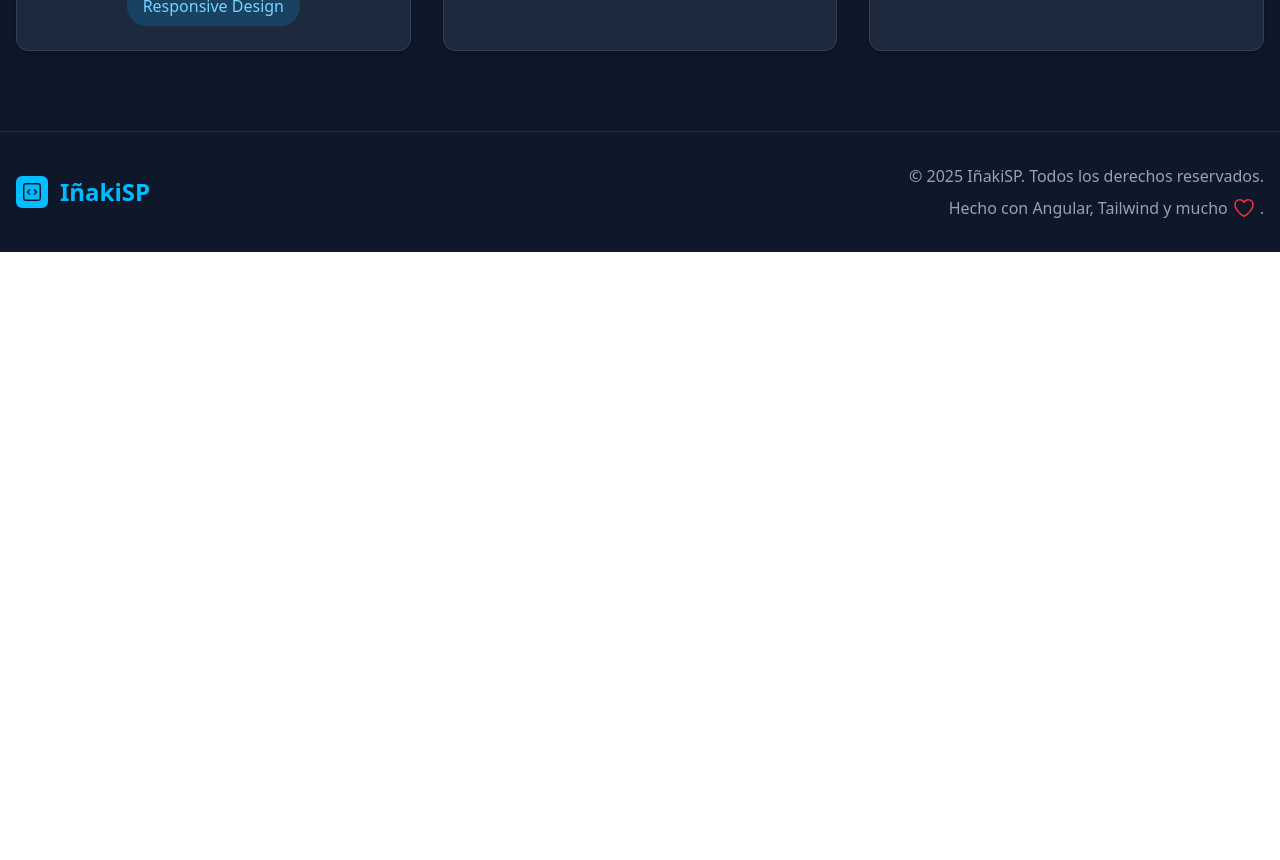
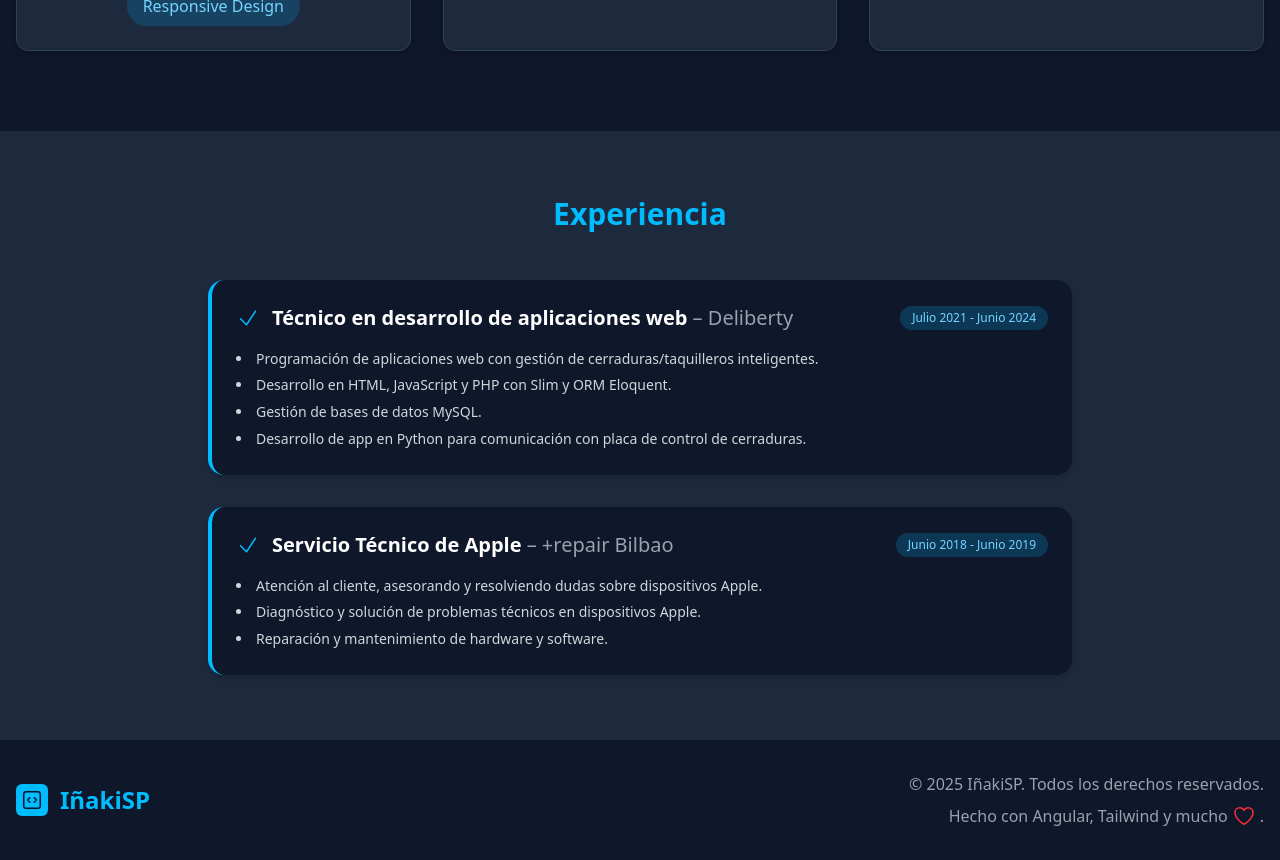
Before and after one commit to InakiSP/portfolio, an Angular app in the folder front/: page / in a window 1280 px wide. Shown: the part 2280-3140 px from the top of the page. Before the commit the page ends 2532 px from the top, so only its background shows below. Built offline with nearby package versions, Linux system fonts and the light colour scheme.

Commit message:
Añadida la experiencia

```diff
--- a/front/src/app/app.html
+++ b/front/src/app/app.html
@@ -1,5 +1,12 @@
 <app-navbar></app-navbar>
+
+
+
 <app-hero></app-hero>
 <app-about-me></app-about-me>
 <app-skills></app-skills>
+<app-experience></app-experience>
+
+
+
 <app-footer></app-footer>
--- a/front/src/app/app.ts
+++ b/front/src/app/app.ts
@@ -4,10 +4,11 @@ import { Hero } from "./components/hero/hero";
 import { AboutMe } from "./components/about-me/about-me";
 import { Skills } from "./components/skills/skills";
 import { Footer } from "./components/footer/footer";
+import { Experience } from "./components/experience/experience";
 
 @Component({
   selector: 'app-root',
-  imports: [Navbar, Hero, AboutMe, Skills, Footer],
+  imports: [Navbar, Hero, AboutMe, Skills, Footer, Experience],
   templateUrl: './app.html',
   styleUrl: './app.css'
 })
--- /dev/null
+++ b/front/src/app/components/experience/experience.html
@@ -0,0 +1,58 @@
+<section id="experiencia" class="py-16 bg-slate-800 border-t border-slate-800">
+  <div class="container mx-auto px-4 max-w-4xl">
+    <h2 class="text-3xl font-bold text-sky-400 mb-12 text-center">Experiencia</h2>
+
+    <div class="space-y-8">
+
+      <!-- Experiencia 1 -->
+      <div class="relative bg-slate-900 rounded-2xl p-6 shadow-md border-l-4 border-sky-400 hover:shadow-lg transition-shadow">
+        <div class="flex flex-col md:flex-row md:items-center md:justify-between mb-4">
+          <div class="flex items-center space-x-3">
+            <svg xmlns="http://www.w3.org/2000/svg" class="w-6 h-6 text-sky-400" fill="none" viewBox="0 0 24 24" stroke="currentColor">
+              <path stroke-linecap="round" stroke-linejoin="round" stroke-width="1.5"
+                d="M4.5 12.75l6 6 9-13.5" />
+            </svg>
+            <h3 class="text-xl font-semibold text-white">
+              Técnico en desarrollo de aplicaciones web
+              <span class="text-gray-400 font-normal">– Deliberty</span>
+            </h3>
+          </div>
+          <span class="mt-3 md:mt-0 inline-block bg-sky-400/20 text-sky-300 text-xs font-medium px-3 py-1 rounded-full">
+            Julio 2021 - Junio 2024
+          </span>
+        </div>
+        <ul class="list-disc list-inside text-gray-300 space-y-1 text-sm leading-relaxed">
+          <li>Programación de aplicaciones web con gestión de cerraduras/taquilleros inteligentes.</li>
+          <li>Desarrollo en HTML, JavaScript y PHP con Slim y ORM Eloquent.</li>
+          <li>Gestión de bases de datos MySQL.</li>
+          <li>Desarrollo de app en Python para comunicación con placa de control de cerraduras.</li>
+        </ul>
+      </div>
+
+      <!-- Experiencia 2 -->
+      <div class="relative bg-slate-900 rounded-2xl p-6 shadow-md border-l-4 border-sky-400 hover:shadow-lg transition-shadow">
+        <div class="flex flex-col md:flex-row md:items-center md:justify-between mb-4">
+          <div class="flex items-center space-x-3">
+            <svg xmlns="http://www.w3.org/2000/svg" class="w-6 h-6 text-sky-400" fill="none" viewBox="0 0 24 24" stroke="currentColor">
+              <path stroke-linecap="round" stroke-linejoin="round" stroke-width="1.5"
+                d="M4.5 12.75l6 6 9-13.5" />
+            </svg>
+            <h3 class="text-xl font-semibold text-white">
+              Servicio Técnico de Apple
+              <span class="text-gray-400 font-normal">– +repair Bilbao</span>
+            </h3>
+          </div>
+          <span class="mt-3 md:mt-0 inline-block bg-sky-400/20 text-sky-300 text-xs font-medium px-3 py-1 rounded-full">
+            Junio 2018 - Junio 2019
+          </span>
+        </div>
+        <ul class="list-disc list-inside text-gray-300 space-y-1 text-sm leading-relaxed">
+          <li>Atención al cliente, asesorando y resolviendo dudas sobre dispositivos Apple.</li>
+          <li>Diagnóstico y solución de problemas técnicos en dispositivos Apple.</li>
+          <li>Reparación y mantenimiento de hardware y software.</li>
+        </ul>
+      </div>
+
+    </div>
+  </div>
+</section>
```
Also changed, not shown: front/src/app/components/experience/experience.ts (added, +11 -0 lines), front/src/app/components/experience/experience.css (added), 1 other file (tests, documents, lock files or other folders).
